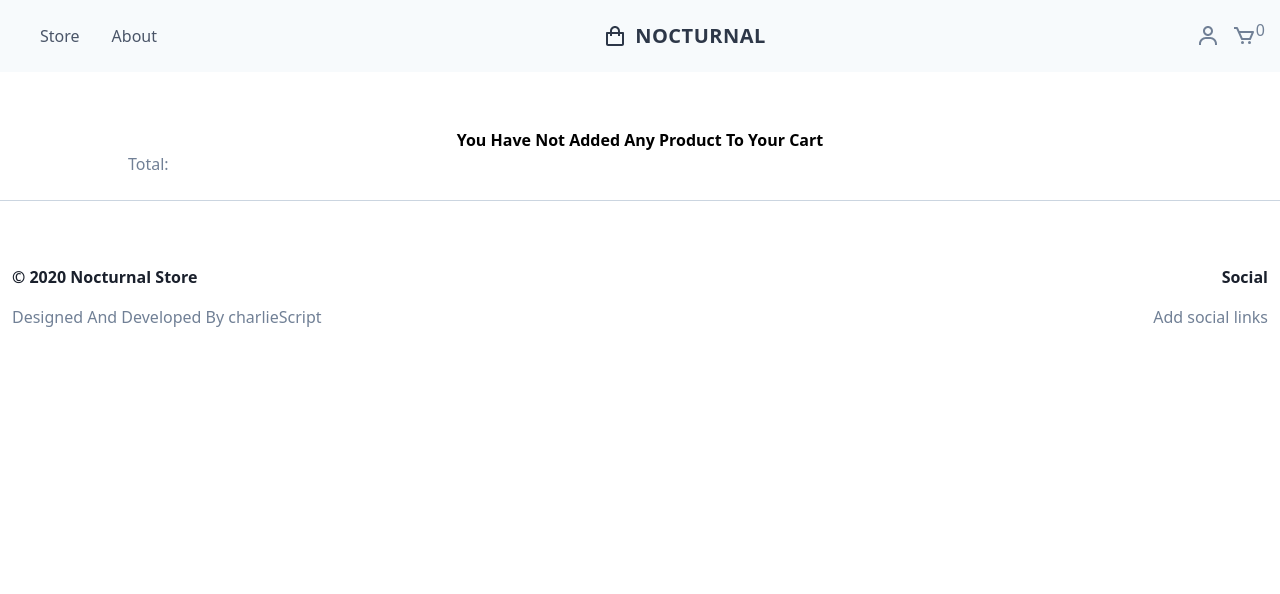
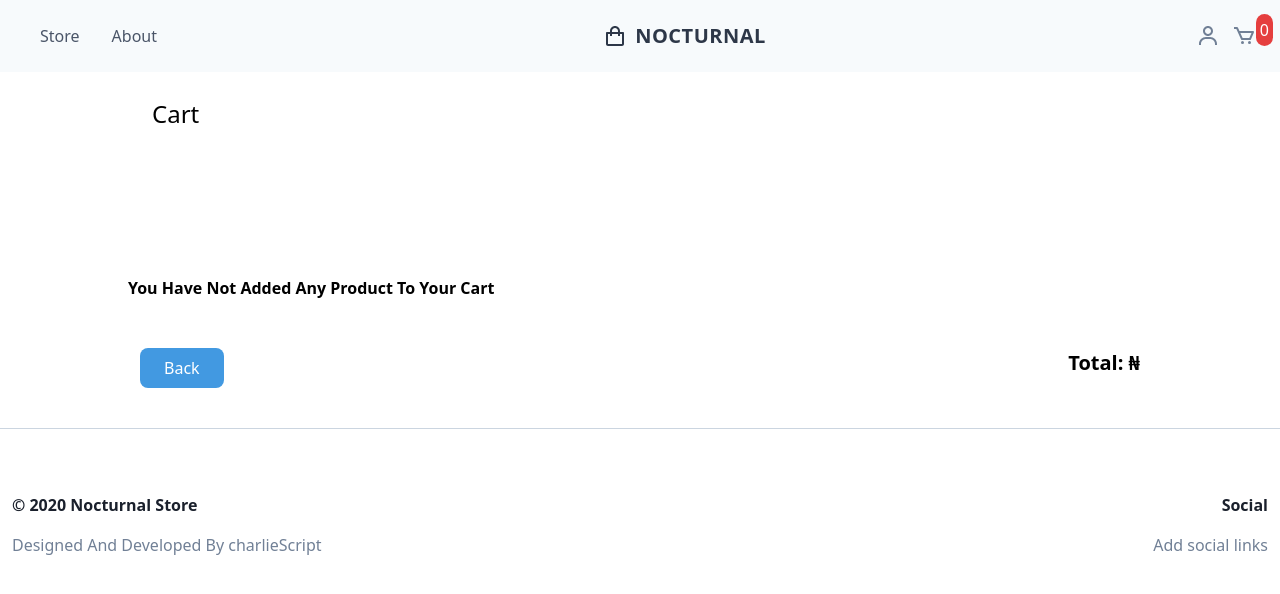
Before and after one commit to charlieScript/react-ecommerce, a React (Create React App) app: page /cart in a window 1280 px wide. Shown: the top 594 px of the page. Built offline with nearby package versions, Linux system fonts and the light colour scheme.

Commit message:
made final changes

```diff
--- a/src/components/Cart.js
+++ b/src/components/Cart.js
@@ -1,44 +1,74 @@
-import React, { useState, useEffect }  from 'react';
+import React, { useState, useEffect } from 'react';
 import { useSelector, useDispatch } from 'react-redux';
-import { removeFromCart, fetchFromLocalStorage } from '../redux/cart/cartActions';
+import {
+  removeFromCart,
+  fetchFromLocalStorage,
+} from '../redux/cart/cartActions';
+import { Link } from 'react-router-dom';
 
 function Cart() {
-  const dispatch = useDispatch()
-  const [total, setTotal ] = useState(0)
+  const dispatch = useDispatch();
+  const [total, setTotal] = useState(0);
   const cart = useSelector((state) => state.cart);
   function deleteItem(id) {
-    dispatch(removeFromCart(id))
+    dispatch(removeFromCart(id));
   }
   useEffect(() => {
-    const total = cart.length !== 0 && cart.reduce((a, c) => a + c.price * c.count, 0)
-    setTotal(total)
-  }, [cart])
+    const total =
+      cart.length !== 0 && cart.reduce((a, c) => a + c.price * c.count, 0);
+    setTotal(total);
+  }, [cart]);
 
   useEffect(() => {
     dispatch(fetchFromLocalStorage());
-
-  }, [dispatch])
+  }, [dispatch]);
   return (
-    <div className="px-32 my-6">
-      {cart.length !== 0 ? (
-        cart.map((item, index) => (
-          <div key={index}>
-            <img src={item.image} alt="" className="w-64" />
-            <p>
-              {item.count} X {item.price}: {item.count * item.price}
+    <div className="sm:px-32 mt-24 mb-10">
+      <h1 className="text-2xl ml-6 text-black">Cart</h1>
+      <div className="container mx-auto flex items-center flex-wrap pt-4 pb-12">
+        {cart.length !== 0 ? (
+          cart.map((item, index) => (
+            <div
+              className="w-full md:w-1/3 xl:w-1/4 p-6 flex flex-col"
+              key={index}
+            >
+              <div>
+                <img
+                  className="hover:grow hover:shadow-lg rounded-lg"
+                  src={item.image}
+                  alt={item.name}
+                />
+                <div className="pt-3 flex items-center justify-between">
+                  <p className="">{item.name}</p>
+                  <button
+                    className="text-white bg-red-500 border-0 py-1 px-2 focus:outline-none hover:bg-indigo-600 float-right rounded-lg"
+                    onClick={() => deleteItem(item.id)}
+                  >
+                    X
+                  </button>
+                </div>
+                <p className="pt-1 text-gray-900">
+                  Qty: {item.count} X ₦{item.price}: ₦{item.count * item.price}
+                </p>
+              </div>
+            </div>
+          ))
+        ) : (
+          <div className="mt-32">
+            <p className="text-center font-bold text-black">
+              You Have Not Added Any Product To Your Cart
             </p>
-            <button className="bg-red-700 m-1 py-1 px-2 text-sm rounded-sm hover:bg-red-900 outline-none shadow-sm" onClick={() => deleteItem(item.id)}>
-              Remove from Cart
-            </button>
-
           </div>
-        ))
-      ): (
-        <div className='mt-32'>
-          <p className="text-center font-bold text-black">You Have Not Added Any Product To Your Cart</p>
-        </div>
-      )}
-      <p>Total: {total}</p>
+        )}
+      </div>
+      <div className="flex justify-between px-3">
+        <Link to="/store">
+          <button className="text-white bg-blue-500 border-0 py-2 px-6 focus:outline-none hover:bg-indigo-600 rounded-lg">
+            Back
+          </button>
+        </Link>
+        <p className="font-bold text-black text-xl">Total: ₦{total}</p>
+      </div>
     </div>
   );
 }
--- a/src/components/Header.js
+++ b/src/components/Header.js
@@ -10,19 +10,6 @@ const Header = () => {
     dispatch(fetchFromLocalStorage());
   }, [dispatch]);
   return (
-    // <div className="px-32 bg-indigo-600 py-3 flex justify-between items-center">
-    //   <Link to="/">
-    //     <h1 className="text-xl">
-    //       ECONNEXT{' '}
-    //       <i className="fa fa-rocket"></i>
-    //     </h1>
-    //   </Link>
-    //   <Link to='/cart'>Cart
-    //     <i className="fa fa-shopping-cart"></i>
-    //     {'  '}
-    //     <span className="py-1 px-2 bg-red-300 rounded-lg text-black">{items}</span>
-    //   </Link>
-    // </div>
     <nav id="header" className="w-full z-30 top-0 py-1 fixed bg-gray-100">
       <div className="w-full container mx-auto flex flex-wrap items-center justify-between mt-0 px-6 py-3">
         <label htmlFor="menu-toggle" className="cursor-pointer md:hidden block">
@@ -102,9 +89,9 @@ const Header = () => {
             className="pl-3 inline-block no-underline hover:text-black relative"
           >
             <span
-              className="absolute p-1 rounded-full text-md top-0"
+              className="absolute p-1 rounded-full text-md text-white top-0 bg-red-600"
               style={{
-                right: '-13px',
+                right: '-17px',
                 top: '-10px',
               }}
             >
--- a/src/components/Productdetails.js
+++ b/src/components/Productdetails.js
@@ -179,9 +179,6 @@ function Productdetails({ location }) {
               Fam locavore kickstarter distillery. Mixtape chillwave tumeric
               sriracha taximy chia microdosing tilde DIY. XOXO fam indxgo
               juiceramps cornhole raw denim forage brooklyn. Everyday carry +1
-              seitan poutine tumeric. Gastropub blue bottle austin listicle
-              pour-over, neutra jean shorts keytar banjo tattooed umami
-              cardigan.
             </p>
             <div className="flex mt-6 items-center pb-5 border-b-2 border-gray-200 mb-5">
               {/* <div className="flex">
```
